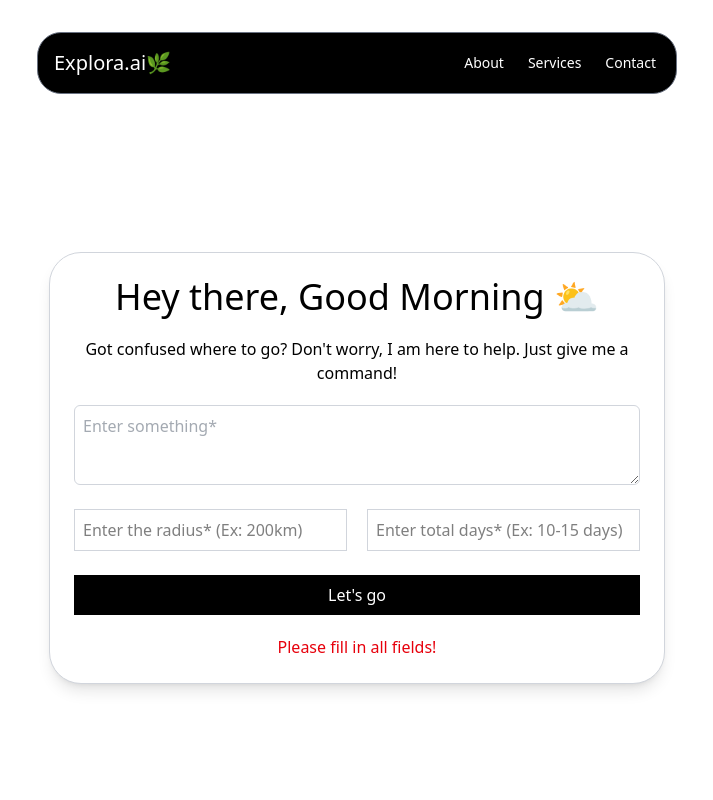
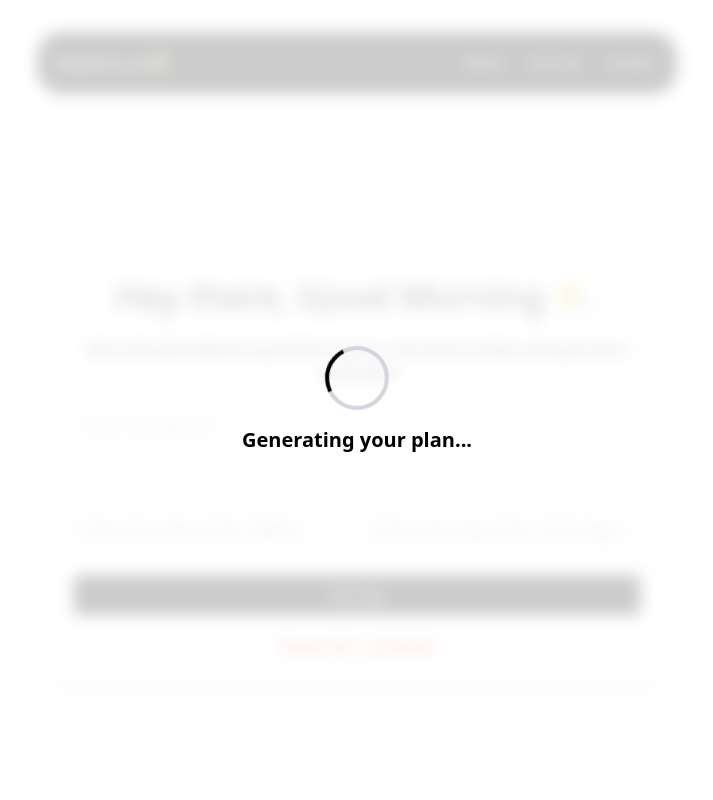
Before and after one commit to jenasuraj/Explora, a Next.js app: page /operation in a window 1280 px wide. Both pictures are taken after a click on the button "Let's go". Shown: the top 800 px of the page, without its empty margins (283-996 px from the left). Built offline with nearby package versions, Linux system fonts and the light colour scheme.

Commit message:
(style): added the ui for loading

```diff
--- a/components/Footer.jsx
+++ b/components/Footer.jsx
@@ -2,7 +2,7 @@ export default function Footer() {
   return (
     <footer className="w-full bg-black text-white py-8 px-6 mt-12">
       <div className="max-w-7xl mx-auto flex flex-col md:flex-row justify-between items-center">
-        <p className="text-sm">&copy; {new Date().getFullYear()} Vlora.ai. All rights reserved.</p>
+        <p className="text-sm">&copy; {new Date().getFullYear()} Explora.ai. All rights reserved.</p>
 
         <nav className="mt-4 md:mt-0 space-x-6">
           <a href="/about" className="hover:underline text-sm">
--- a/components/chatbot-ui/Chatbot.jsx
+++ b/components/chatbot-ui/Chatbot.jsx
@@ -9,6 +9,7 @@ const Chatbot = () => {
   const [errorMessage, setErrorMessage] = useState('');
   const [response, setResponse] = useState('');
   const [timeGreeting, setTimeGreeting] = useState('');
+  const [loading,setLoading] = useState(false)
   const [formData, setFormData] = useState({
     description: '',
     days: '',
@@ -23,6 +24,7 @@ const Chatbot = () => {
   };
 
   const handleClick = async () => {
+    setLoading(true)
     if (!formData.description || !formData.days || !formData.radius) {
       setErrorMessage('Please fill in all fields!');
       return;
@@ -37,10 +39,12 @@ const Chatbot = () => {
     }
   };
 
-if (response)
-{
- router.push(`/operation/etc?data=${encodeURIComponent(response.final_data)}`);
-}
+useEffect(() => {
+  if (response) {
+    setLoading(false);
+    router.push(`/operation/etc?data=${encodeURIComponent(response.final_data)}`);
+  }
+}, [response]);
 
 
   useEffect(() => {
@@ -61,6 +65,14 @@ if (response)
 
 
   return (
+   <>
+   {loading && (
+  <div className="fixed inset-0 z-50 flex flex-col items-center justify-center bg-white/80 backdrop-blur-sm">
+    <div className="w-16 h-16 border-4 border-gray-300 border-t-black rounded-full animate-spin mb-4"></div>
+    <p className="text-xl font-semibold text-black">Generating your plan...</p>
+  </div>
+    )}
+
     <section className="w-full min-h-screen p-6 flex justify-center items-center">
       <div className="shadow-lg flex justify-center items-center gap-5 flex-col px-6 py-6 w-full min-h-[50vh] border border-gray-300 rounded-4xl bg-white mb-30 lg:w-1/2">
         <header className="text-4xl text-center">
@@ -105,6 +117,7 @@ if (response)
         {errorMessage && <p className="text-red-600">{errorMessage}</p>}
       </div>
     </section>
+   </>
   );
 };
 
--- a/components/output/DaySection.jsx
+++ b/components/output/DaySection.jsx
@@ -5,7 +5,6 @@ import { GrLocation } from "react-icons/gr";
 import { MdFlight } from "react-icons/md";
 import { PiBroadcast, PiKeyReturnLight } from "react-icons/pi";
 import { SiTicktick } from "react-icons/si";
-import img from '@/assets/sample.png'
 import { MdHotel } from "react-icons/md";
 import { IoRestaurant } from "react-icons/io5";
 import FetchImages from './FetchImages';
@@ -89,7 +88,7 @@ const DaySection = ({ showDates, final_data, showIndex }) => {
              </p>
 
                 </div>
-                <p className="text-gray-600">{item.description}</p>
+                <p className="text-gray-600 mt-5">{item.description}</p>
                 {item.distance_from_previous_km && (
                   <p className="text-sm text-gray-500">
                     Distance from previous place:{" "}
```
Also changed, not shown: 1 other file (tests, documents, lock files or other folders).
